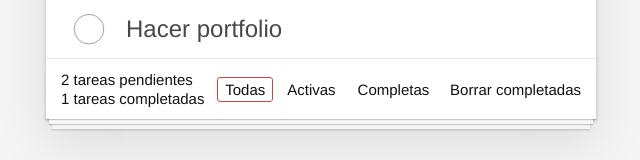
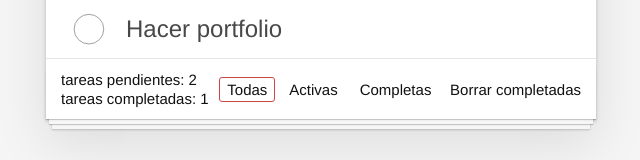
Before and after one commit to elialcodes/to-do-list, a React (Vite) app: page / in a window 1280 px wide. Shown: the part 250-410 px from the top of the page, without its empty margins (319-959 px from the left). Built offline with nearby package versions, Linux system fonts and the light colour scheme.

Commit message:
refactoring

```diff
--- a/src/App.tsx
+++ b/src/App.tsx
@@ -91,8 +91,8 @@ const App = (): JSX.Element => {
         activeCount={activeCount} //tareas activas
         completedCount={completedCount} //tareas completadas
         filterSelected={filterSelected} //variable de estado: filtro selecionado
+        handleFilterChange={handleFilterChange} //detecta el filtro seleccionado
         onClearCompleted={handleRemoveAllCompleted} //borrar todas las tareas completadas
-        handleFilterChange={handleFilterChange} //detecta el filtro seleccionado
       />
     </div>
   );
--- a/src/components/Footer.tsx
+++ b/src/components/Footer.tsx
@@ -11,14 +11,14 @@ const Footer = ({
   activeCount,
   completedCount,
   filterSelected,
+  handleFilterChange,
   onClearCompleted,
-  handleFilterChange,
 }: FooterProps): JSX.Element => {
   return (
     <footer className="footer">
       <div className="todo-counter">
-        <span className="todo-count">{activeCount} tareas pendientes</span>
-        <span className="todo-count">{completedCount} tareas completadas</span>
+        <span className="todo-count">tareas pendientes: {activeCount}</span>
+        <span className="todo-count">tareas completadas: {completedCount}</span>
       </div>
       <Filters filterSelected={filterSelected} onFilterChange={handleFilterChange} />
       {completedCount > 0 && (
--- a/src/components/Todo.tsx
+++ b/src/components/Todo.tsx
@@ -14,9 +14,9 @@ const Todo = ({
   onRemoveTodo,
   onToggleCompleteTodo,
 }: TodoProps): JSX.Element => {
-  //creamos una función manejadora para comprobar el atributo checked del checkbox,
-  //(algo que responde a un evento del usuario) y ejecuta la función onToggleCompleteTodo
-  //para setear la variable de estado. La tipamos :
+  //creamos una función manejadora que ejecuta la función onToggleCompleteTodo para
+  //comprobar el atributo checked del checkbox (true o false, algo que responde a un
+  //evento del usuario) y para setear la variable de estado. La tipamos :
   //si hacemos hover sobre el onChange del HTML, Typescript nos indica que
   //es un evento React.ChangeEvent<HTMLInputElement> y el retorno de la función es vacío
   const handleChangeCheckbox = (event: React.ChangeEvent<HTMLInputElement>): void => {
```
